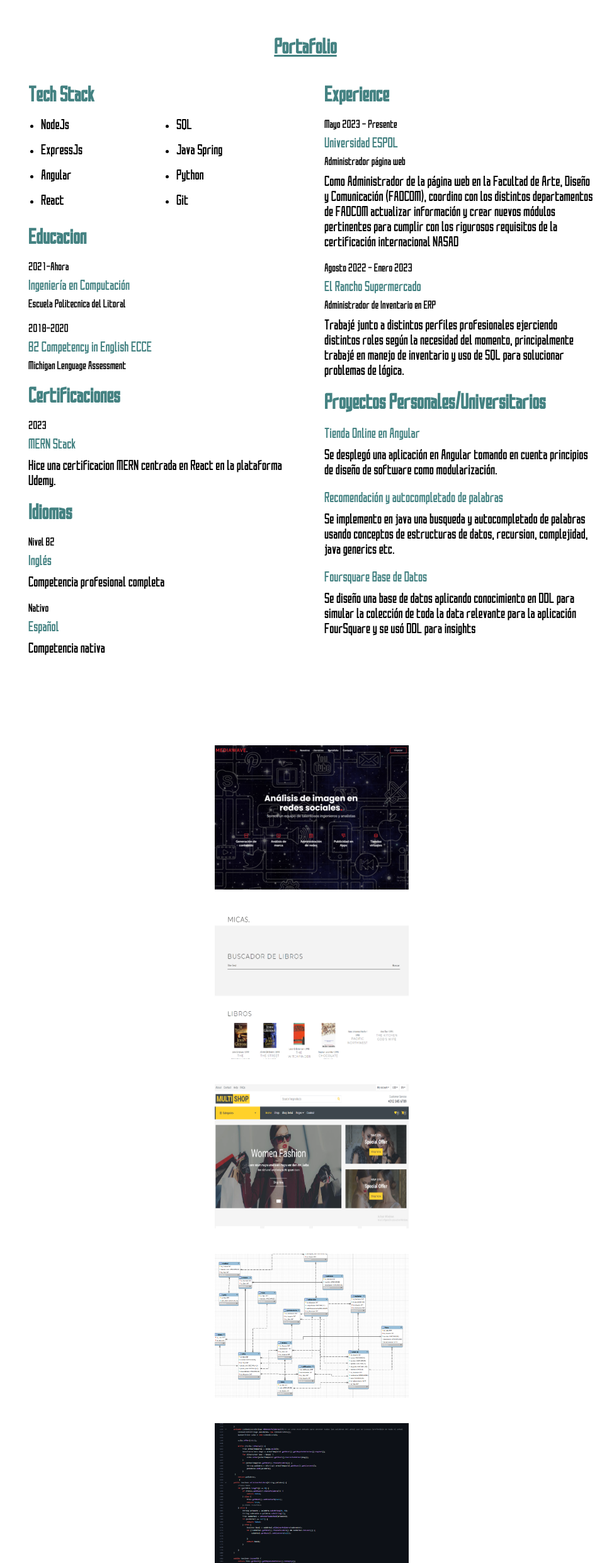
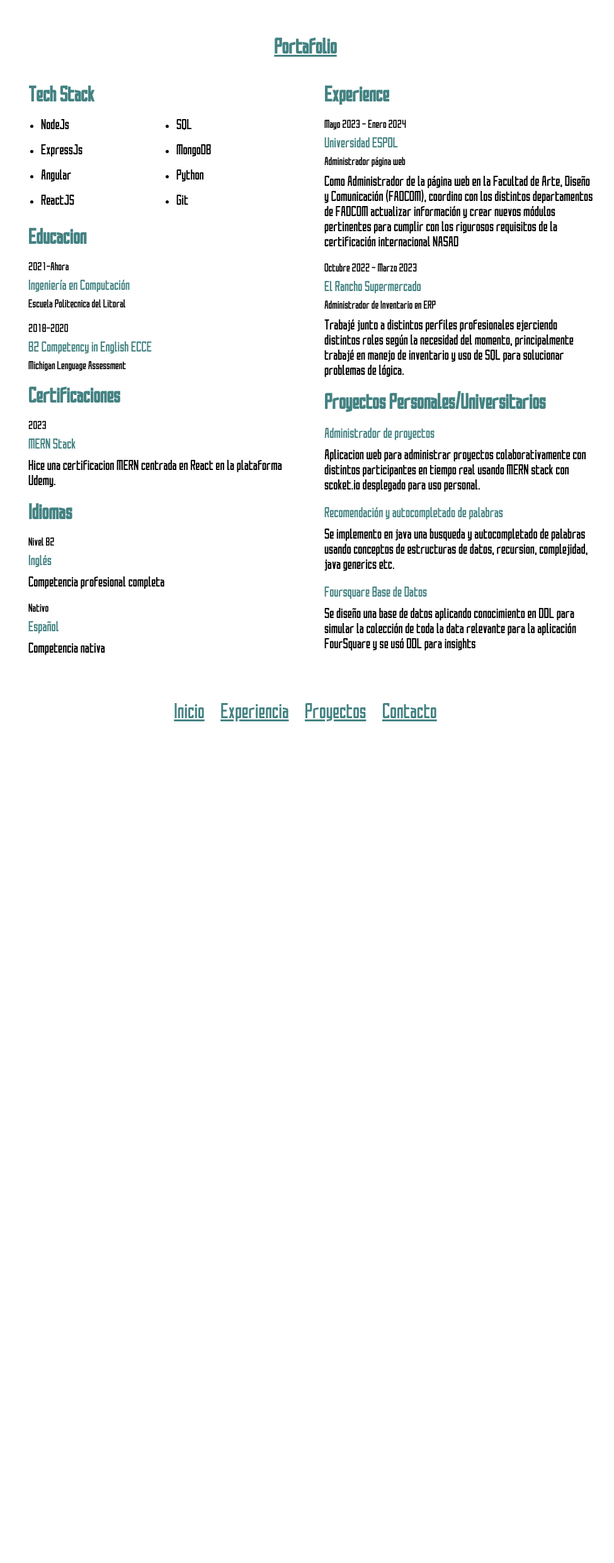
Before and after one commit to CrisIntriago/curriculum-formal, a website: page index.html in a window 1280 px wide. Shown: the part 319-2800 px from the top of the page at 63% size, without its empty margins (145-1120 px from the left). After the commit the page ends 1497 px from the top, so only its background shows below. Drawn offline with Linux system fonts and the light colour scheme.

Commit message:
Corregido

```diff
--- a/index.html
+++ b/index.html
@@ -69,7 +69,7 @@
 
         <section class="bloque-horizontal">
             <nav>
-                <b><li class="horizontal" id="portafolio-link"><a href="https://crisintriago.github.io/curriculum/">Portafolio</a></li></b>
+                <b><li class="horizontal" id="portafolio-link"><a href="https://crisintriago.netlify.app/">Portafolio</a></li></b>
             </nav>
         </section>
 
@@ -80,9 +80,9 @@
                     <li>NodeJs</li>
                     <li>ExpressJs</li>
                     <li>Angular</li>
-                    <li>React</li>
+                    <li>ReactJS</li>
                     <li>SQL</li>
-                    <li>Java Spring</li>
+                    <li>MongoDB</li>
                     <li>Python</li>
                     <li>Git</li>
                 </ul>
@@ -142,7 +142,7 @@
             <section class="experiencia" id="experiencia">
                 <h3 class="titulo">Experience</h3>
                 <div class="item-experiencia">
-                    <p class="item-pre-titulo">Mayo 2023 - Presente</p>
+                    <p class="item-pre-titulo">Mayo 2023 - Enero 2024</p>
                     <h4 class="item-titulo">Universidad ESPOL</h4>
                     <p class="item-sub-titulo">Administrador página web</p>
                     <p class="texto">
@@ -153,7 +153,7 @@
                 </div>
 
                 <div class="item-experiencia">
-                    <p class="item-pre-titulo">Agosto 2022 - Enero 2023</p>
+                    <p class="item-pre-titulo">Octubre 2022 - Marzo 2023</p>
                     <h4 class="item-titulo">El Rancho Supermercado</h4>
                     <p class="item-sub-titulo">Administrador de Inventario en ERP</p>
                     <p class="texto">
@@ -171,10 +171,9 @@
                 <h3 class="titulo">Proyectos Personales/Universitarios</h3>
 
                 <div class="item-proyecto">
-                    <p class="item-titulo">Tienda Online en Angular</p>
-                    <p class="texto"> Se desplegó una aplicación en Angular tomando en cuenta principios de diseño de
-                        software como
-                        modularización.
+                    <p class="item-titulo">Administrador de proyectos</p>
+                    <p class="texto"> Aplicacion web para administrar proyectos colaborativamente con distintos participantes en tiempo
+                        real usando MERN stack con scoket.io desplegado para uso personal.
                     </p>
                 </div>
 
@@ -204,78 +203,6 @@
 
 
 
-
-    <section class="bloque-horizontal" id="portafolio">
-        <nav>
-            <li class="horizontal">Portafolio / Proyectos</li>
-        </nav>
-    </section>
-
-    <section class="portafolio-seccion" id="Portafolio">
-        <figure class="portafolio-item">
-            <img class="portafolio-imagen" src="imagenes/landing.PNG" alt="Landing Page">
-            <div class="cover">
-                <a class="portafolio-link" href="https://crisintriago.github.io/landing/" target="_blank">
-                    <i class="fas fa-link fa-4x icono-link">
-
-                    </i>
-                </a>
-                <span class="item-titulo">Landing Page</span>
-            </div>
-
-        </figure>
-
-        <figure class="portafolio-item">
-            <img class="portafolio-imagen" src="imagenes/búsqueda.PNG" alt="Busqueda">
-            <div class="cover">
-                <a class="portafolio-link" href="https://crisintriago.github.io/library-searching/" target="_blank">
-                    <i class="fas fa-link fa-4x icono-link">
-
-                    </i>
-                </a>
-                <span class="item-titulo">Búsqueda Fuzzy</span>
-            </div>
-
-        </figure>
-        <figure class="portafolio-item">
-            <img class="portafolio-imagen" src="imagenes/angular.PNG" alt="Angular">
-            <div class="cover">
-                <a class="portafolio-link" href="https://github.com/CrisIntriago/TiendaPeliculasOnline" target="_blank">
-                    <i class="fas fa-link fa-4x icono-link">
-
-                    </i>
-                </a>
-                <span class="item-titulo">Tienda Online</span>
-            </div>
-
-        </figure>
-        <figure class="portafolio-item">
-            <img class="portafolio-imagen" src="imagenes/foursquare.PNG" alt="Foursquare">
-            <div class="cover">
-                <a class="portafolio-link" href="https://github.com/CrisIntriago/Foursquare_2" target="_blank">
-                    <i class="fas fa-link fa-4x icono-link">
-
-                    </i>
-                </a>
-                <span class="item-titulo">Foursquare</span>
-            </div>
-
-        </figure>
-        <figure class="portafolio-item">
-            <img class="portafolio-imagen" src="imagenes/trie.PNG" alt="Estructura de Datos">
-            <div class="cover">
-                <a class="portafolio-link" href="https://github.com/CrisIntriago/Trie-Project-in-JAVA/blob/main/Grupo-5-Trie/src/main/java/Modelo/Trie.java" target="_blank">
-                    <i class="fas fa-link fa-4x icono-link">
-
-                    </i>
-                </a>
-                <span class="item-titulo">Estructuras de Datos</span>
-            </div>
-
-        </figure>
-
-
-
     </section>
 
 
```
